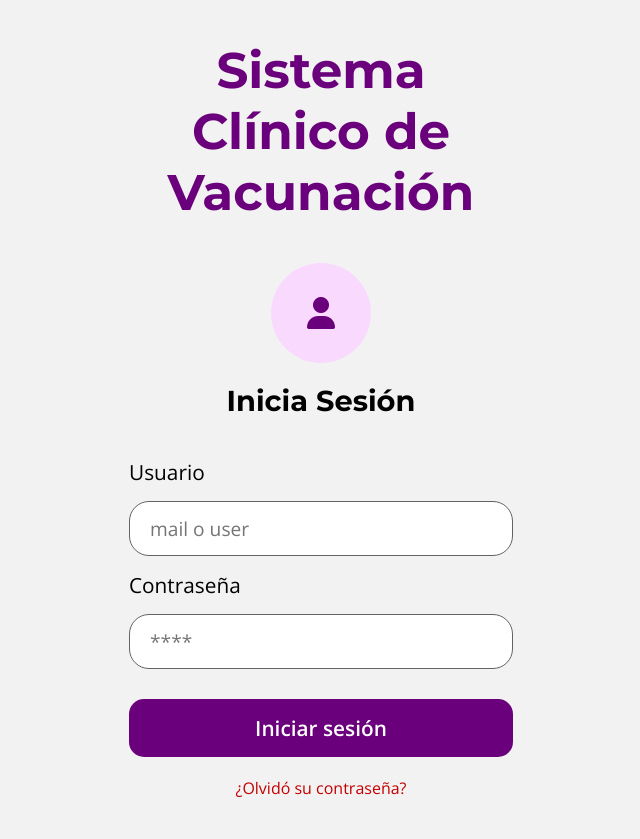
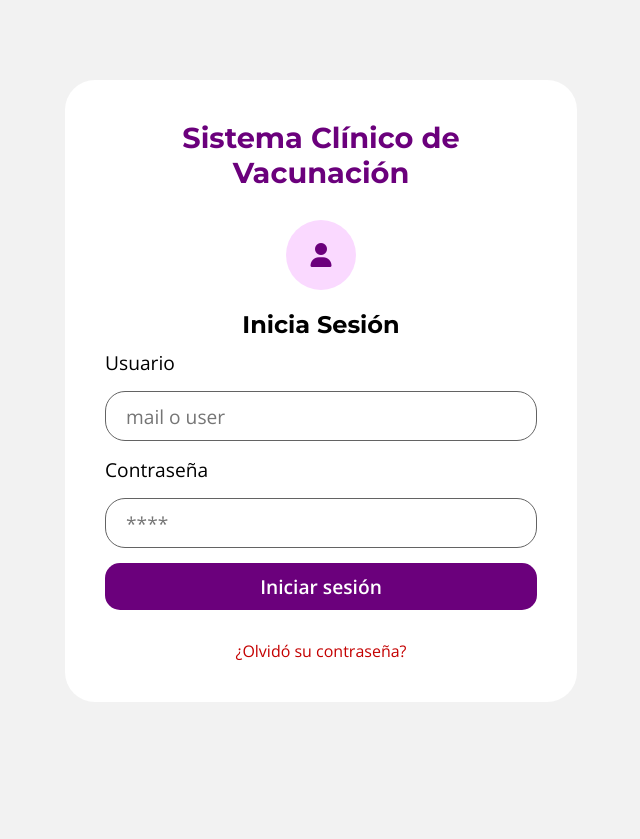
Before and after one commit to espeleta05/ProyEntrega2, a Flask app: page /login in a window 1280 px wide. Shown: the whole page, without its empty margins (319-959 px from the left). After the commit the page ends 702 px from the top, so only its background shows below. Run offline with Flask 3, Linux system fonts and the light colour scheme; some libraries are stand-ins or nearby versions; some web fonts are replaced.

```diff
--- a/static/css/login.css
+++ b/static/css/login.css
@@ -1,9 +1,12 @@
 /* MAIN CONTAINER */
 
 .login-container{
-    width:30%;
-    overflow: hidden;
-    margin: 40px;
+    width:40%;
+    background-color: white;
+    padding: 40px;
+    margin: 80px 0;
+    height: auto;
+    border-radius: 30px ;
     display:flex;
     flex-direction:column;
     justify-content: center;
@@ -12,23 +15,30 @@
     text-align:center;
 }
 
+.login-info{
+    display:flex;
+    flex-direction:column;
+    gap: 10px;
+    align-items:center;
+}
+
 /* TITLE */
 
 .titulo-sistema{
-    font-size:50px;
+    font-size:1.8rem;
     color:var(--primary-color);
-    margin-bottom:20px;
+    margin-bottom:10px;
 }
 
 /* ICON */
 
 .icon-group i{
-    font-size: 2rem;
+    font-size: 1.5rem;
     color: var(--primary-color);
     background-color: var(--light-color);
-    margin: 20px;
-    width: 100px;
-    height: 100px;
+    margin: 10px;
+    width: 70px;
+    height: 70px;
     border-radius: 50%;
     display: flex;
     align-items: center;
@@ -38,9 +48,8 @@
 /* LOGIN TITLE */
 
 .login-title{
-    font-size:1.8rem;
+    font-size:1.5rem;
     font-weight:700;
-    margin-bottom:40px;
 }
 
 /* FORM */
@@ -55,7 +64,7 @@
 /* LABELS */
 
 label{
-    font-size:1.3rem;
+    font-size:1.2rem;
     text-align:left;
 }
 
@@ -77,7 +86,7 @@ label{
 
 .input-box input{
     width:100%;
-    height:55px;
+    height:50px;
 
     border:1px solid #636363;
     border-radius:20px;
@@ -89,7 +98,7 @@ label{
 /* LOGIN BUTTON */
 
 .login-button{
-    margin-top:15px;
+    margin-top:10spx;
 
     background:var(--primary-color);
     color:white;
@@ -97,8 +106,8 @@ label{
     border:none;
     border-radius:15px;
 
-    padding: 15px 0;
-    font-size:1.3rem;
+    padding: 10px 0;
+    font-size:1.2rem;
     font-weight:600;
 
     cursor:pointer;
--- a/templates/login_2daE.html
+++ b/templates/login_2daE.html
@@ -3,6 +3,12 @@
 <head>
 <meta charset="UTF-8">
 <title>Login - Sistema Clínico de Vacunación</title>
+
+<!--
+    <link rel="stylesheet" href="../static/css/styles.css">
+    <link rel="stylesheet" href="../static/css/login.css">
+-->
+
 <link rel="stylesheet" href="{{ url_for('static', filename='css/styles.css') }}">
 <link rel="stylesheet" href="{{ url_for('static', filename='css/login.css') }}">
 <link rel="stylesheet" href="https://cdnjs.cloudflare.com/ajax/libs/font-awesome/6.4.0/css/all.min.css">
@@ -13,39 +19,31 @@
 
 <body>
 
-<!-- Login Container -->
 <div class="login-container">
-
-    <!-- Title -->
+<div class="login-info">
     <h1 class="titulo-sistema">Sistema Clínico de Vacunación</h1>
 
-    <!-- User Icon -->
     <div class="icon-group">
         <i class="fa-solid fa-user"></i>
     </div>
 
-    <!-- Login subtitle -->
     <h2 class="login-title">Inicia Sesión</h2>
 
     <!-- Login Form -->
     <form class="login-form" method="POST">
 
-        <!-- Usuario -->
         <label class="label">Usuario</label>
 
         <div class="input-box usuario-box">
             <input type="text" name="mail" placeholder="mail o user" required>
         </div>
 
-        <!-- Contraseña -->
         <label class="label">Contraseña</label>
 
         <div class="input-box password-box">
             <input type="password" name="password" placeholder="****" required>
-            <!-- <i class="fa-solid fa-eye"></i> -->
         </div>
 
-        <!-- Login Button -->
         <button type="submit" class="login-button">Iniciar sesión</button>
     </form>
 
@@ -54,12 +52,13 @@
         <p class="error">{{ error }}</p>
     {% endif %}
 
-    <!-- Forgot password -->
     <a href="#" class="forgot-password">
         ¿Olvidó su contraseña?
         </a>
 
 </div>
 
+</div>
+
 </body>
 </html>
```
Also changed, not shown: esquema_postgres_2daE.sql (+62 -42 lines).
